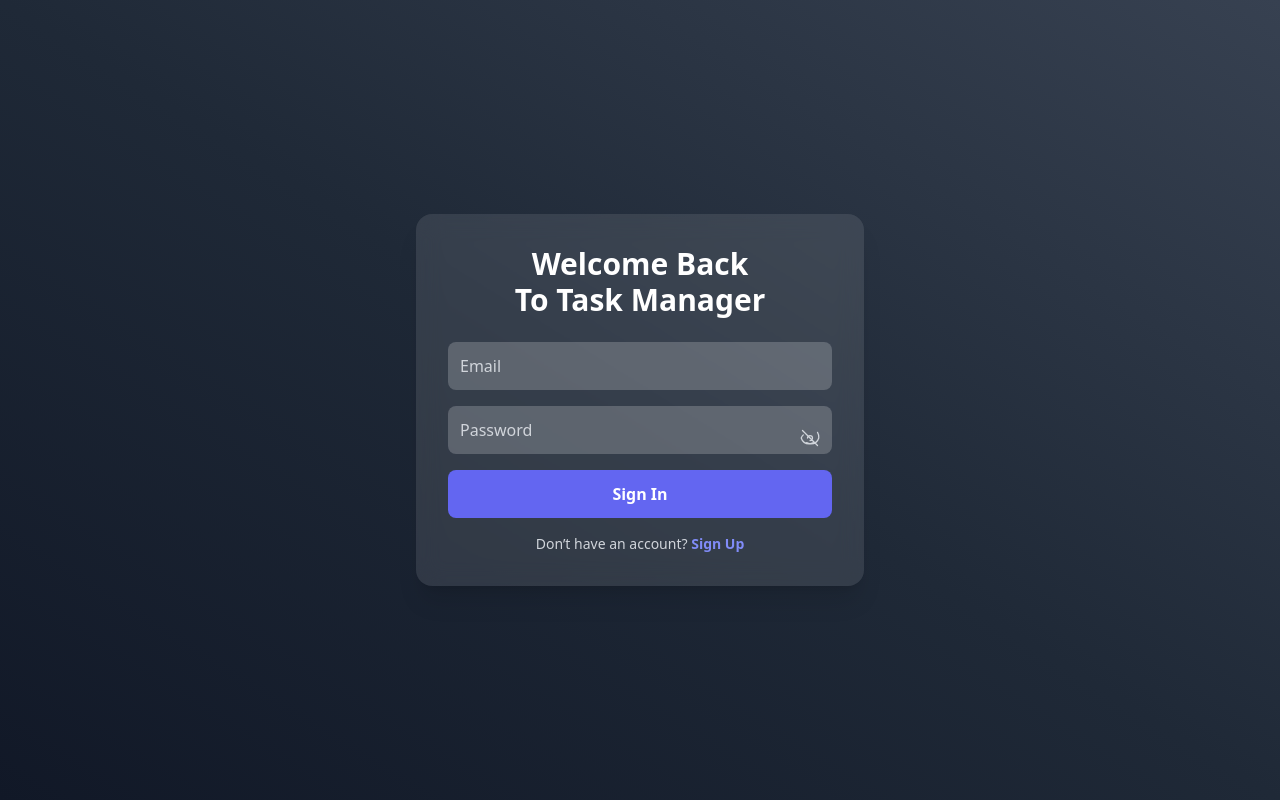
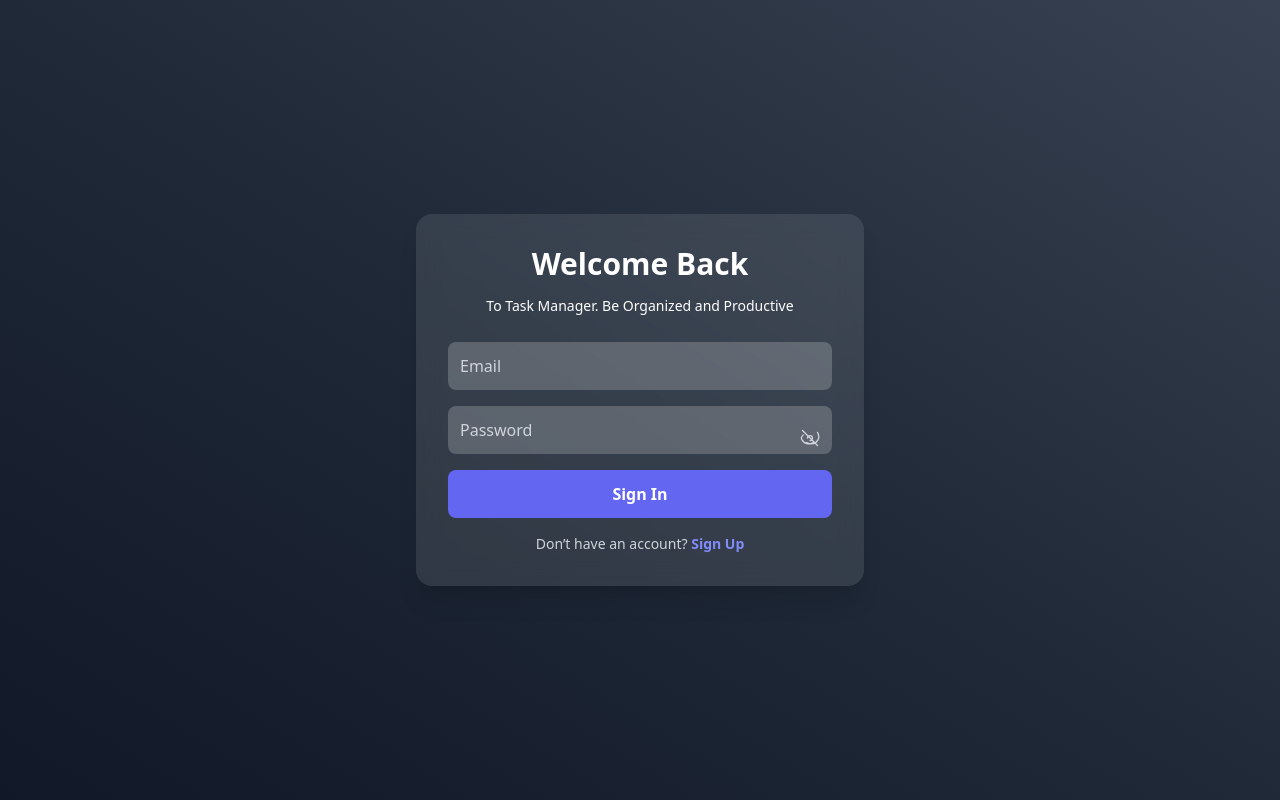
Before and after one commit to inno-stack/vue-todo-app, a Vue app: page /login in a window 1280 px wide. Built offline with nearby package versions, Linux system fonts and the light colour scheme; no server answers.

Commit message:
login/singup subtitles

```diff
--- a/src/pages/Login.vue
+++ b/src/pages/Login.vue
@@ -1,8 +1,17 @@
 <!-- src/pages/Login.vue -->
 <template>
-  <div class="min-h-screen bg-gradient-to-tr from-gray-900 via-gray-800 to-gray-700 flex items-center justify-center">
-    <div class="bg-white/10 backdrop-blur-md rounded-2xl shadow-xl p-8 w-full max-w-md">
-      <h2 class="text-white text-3xl font-bold mb-6 text-center">Welcome Back <br/>To Task Manager</h2>
+  <div
+    class="min-h-screen bg-gradient-to-tr from-gray-900 via-gray-800 to-gray-700 flex items-center justify-center"
+  >
+    <div
+      class="bg-white/10 backdrop-blur-md rounded-2xl shadow-xl p-8 w-full max-w-md"
+    >
+      <h2 class="text-white text-3xl font-bold mb-6 text-center">
+        Welcome Back<br/><span class="text-sm font-medium ">To Task Manager. Be Organized and Productive</span>
+      </h2>
+      <!-- <p class="text-white text-1xl font-bold mb-3 text-center">
+        To Task Manager
+      </p> -->
 
       <!-- Email -->
       <input
@@ -25,13 +34,16 @@
         :disabled="loading"
         class="w-full bg-indigo-500 hover:bg-indigo-600 text-white font-semibold py-3 rounded-lg transition disabled:opacity-60"
       >
-        {{ loading ? 'Please wait...' : 'Sign In' }}
+        {{ loading ? "Please wait..." : "Sign In" }}
       </button>
 
       <!-- Signup Redirect -->
       <p class="text-center text-sm mt-4 text-gray-300">
         Don’t have an account?
-        <RouterLink to="/signup" class="text-indigo-400 font-semibold hover:underline">
+        <RouterLink
+          to="/signup"
+          class="text-indigo-400 font-semibold hover:underline"
+        >
           Sign Up
         </RouterLink>
       </p>
@@ -41,19 +53,19 @@
 
 <script setup>
 // Imports
-import { ref } from 'vue'
-import { useAuth } from '../composables/useAuth'
-import PasswordInput from '../components/PasswordInput.vue'
+import { ref } from "vue";
+import { useAuth } from "../composables/useAuth";
+import PasswordInput from "../components/PasswordInput.vue";
 
 // Auth composable
-const { login, loading, message, error } = useAuth()
+const { login, loading, message, error } = useAuth();
 
 // Fields
-const email = ref('')
-const password = ref('')
+const email = ref("");
+const password = ref("");
 
 // Handle login
 const handleLogin = async () => {
-  await login(email.value, password.value)
-}
+  await login(email.value, password.value);
+};
 </script>
--- a/src/pages/Signup.vue
+++ b/src/pages/Signup.vue
@@ -7,7 +7,7 @@
       class="bg-white/10 backdrop-blur-md rounded-2xl shadow-xl p-8 w-full max-w-md"
     >
       <h2 class="text-white text-3xl font-bold mb-6 text-center">
-        Create an Account<br />To Manager Your Task
+        Create an Account<br /><span class="text-sm font-medium ">To Manager Your Task</span>
       </h2>
 
       <!-- Email -->
```
